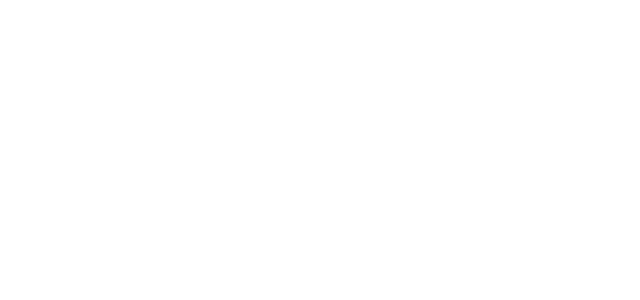
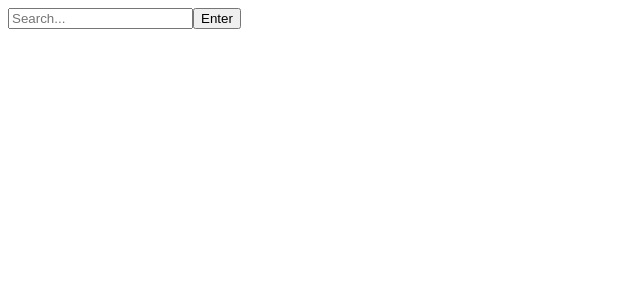
Before and after one commit to Vbeo147/react-redux-weatherApp, a React (Vite) app: page / in a window 1280 px wide. Shown: the top 300 px of the page, without its empty margins (0-640 px from the left). Built offline with nearby package versions, Linux system fonts and the light colour scheme.

Commit message:
create rootReducer

```diff
--- a/package.json
+++ b/package.json
@@ -10,7 +10,9 @@
   },
   "dependencies": {
     "react": "^18.2.0",
-    "react-dom": "^18.2.0"
+    "react-dom": "^18.2.0",
+    "react-redux": "^8.0.5",
+    "redux": "^4.2.0"
   },
   "devDependencies": {
     "@types/react": "^18.0.26",
--- a/src/App.jsx
+++ b/src/App.jsx
@@ -1,5 +1,12 @@
 function App() {
-  return <div></div>;
+  return (
+    <div>
+      <form>
+        <input type="text" placeholder="Search..." />
+        <button type="submit">Enter</button>
+      </form>
+    </div>
+  );
 }
 
 export default App;
--- a/src/main.jsx
+++ b/src/main.jsx
@@ -1,5 +1,14 @@
 import React from "react";
 import ReactDOM from "react-dom/client";
 import App from "./App";
+import { Provider } from "react-redux";
+import { legacy_createStore as createStore } from "redux";
+import rootReducer from "./rootReducer";
 
-ReactDOM.createRoot(document.getElementById("root")).render(<App />);
+const store = createStore(rootReducer);
+
+ReactDOM.createRoot(document.getElementById("root")).render(
+  <Provider store={store}>
+    <App />
+  </Provider>
+);
--- /dev/null
+++ b/src/rootReducer.js
@@ -0,0 +1,5 @@
+import { combineReducers } from "redux";
+
+const rootReducer = combineReducers({});
+
+export default rootReducer;
```
Also changed, not shown: 1 other file (tests, documents, lock files or other folders).
